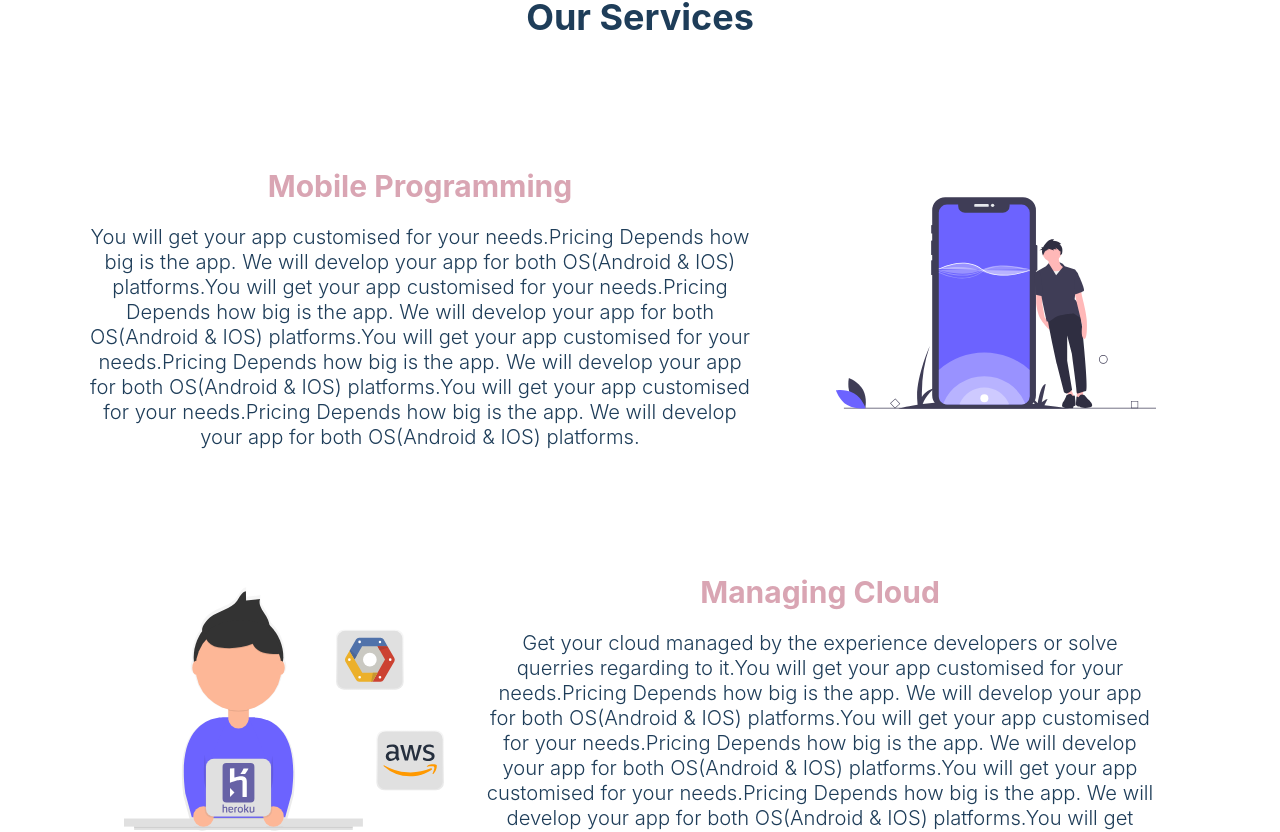
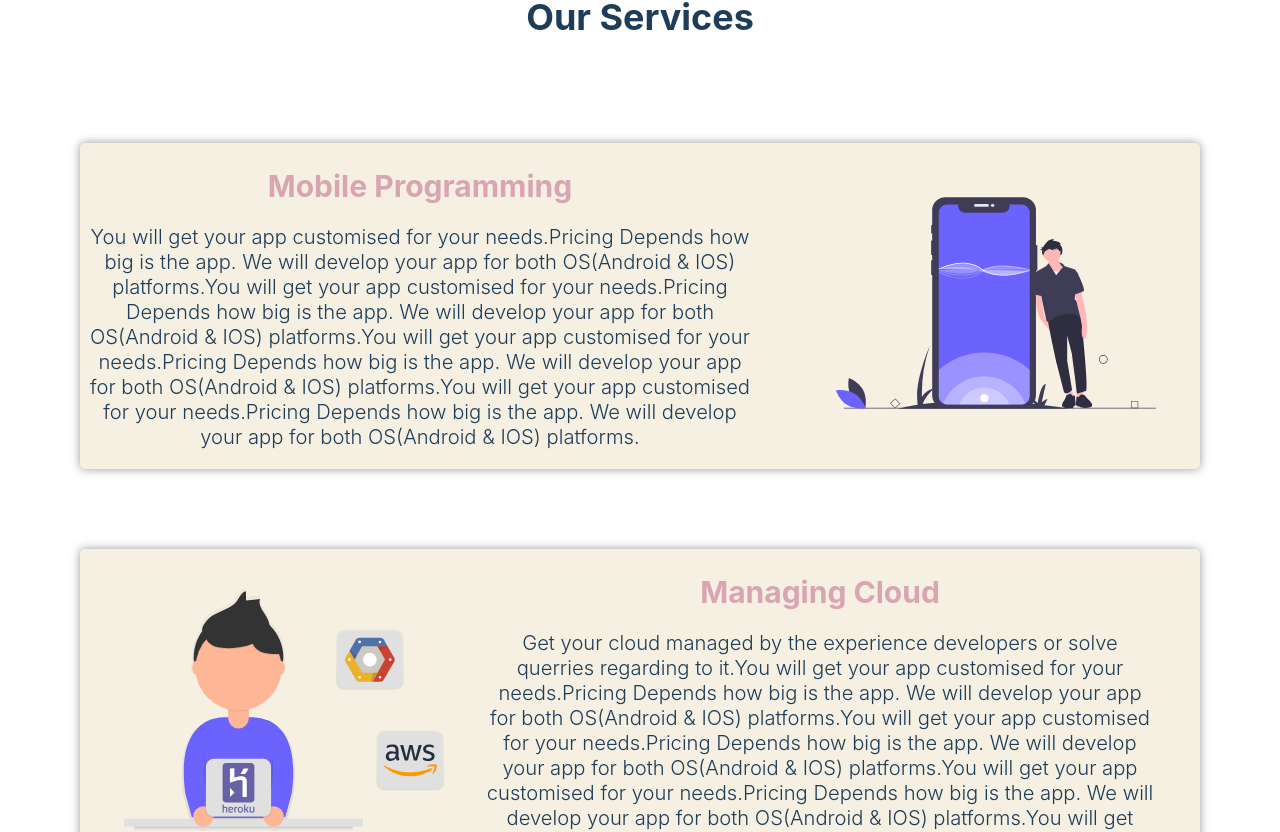
Before and after one commit to umangag07/Reactjs-Projects, a React (Create React App) app in the folder smooth-scroll-website/: page / in a window 1280 px wide. Shown: the part 805-1637 px from the top of the page. Built offline with nearby package versions, Linux system fonts and the light colour scheme.

Commit message:
change the background of service container

```diff
--- a/smooth-scroll-website/src/Components/OurServices/ServiceIndex.jsx
+++ b/smooth-scroll-website/src/Components/OurServices/ServiceIndex.jsx
@@ -4,6 +4,9 @@ import { theme } from "../../styles";
 
 const ServiceContain = styled.div`
   display: flex;
+  background-color: ${theme.color1};
+  box-shadow: 0px 0px 10px rgba(88, 80, 80, 0.6);
+  border-radius: 5px;
 
   margin-left:10vh;
   margin-right:10vh;
```
